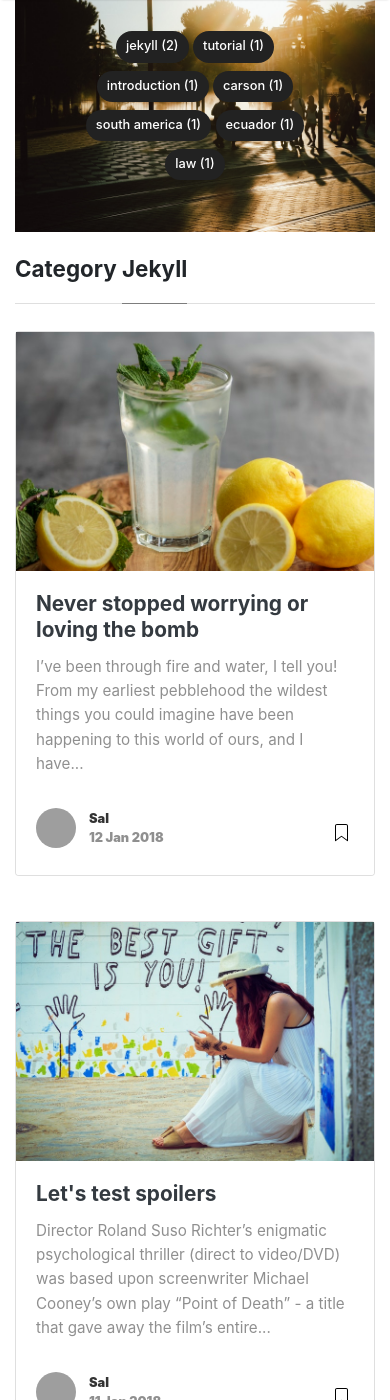
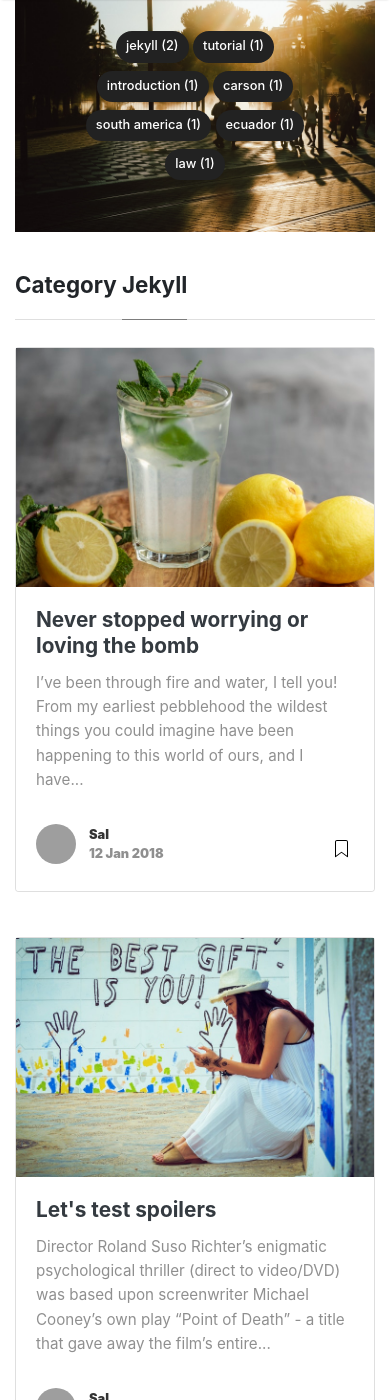
Before and after one commit to CarsonHerness/Trans-Histories-in-Latin-America, a Jekyll site: the page built from _pages/categories.md, in a window 390 px wide and 1400 px high, scrolled down 446 px. Built offline with Jekyll 4.4.1, drawn with Linux system fonts in a browser that asks for light colours; nearby versions of some CDN libraries; grey boxes are pictures that could not be loaded.

Commit message:
Try fixing spacing on categories again

```diff
--- a/_layouts/categories.html
+++ b/_layouts/categories.html
@@ -28,15 +28,13 @@ permalink: "/categories.html"
 	</div>
 </div>
 
-<div>
-    <b/>
-    <b/>
-    <b/>
-    <b/>
-
-</div>
-
 <div class="row listrecent">
+    <p>
+        <b/>
+        <b/>
+        <b/>
+        <b/>
+    </p>
 {% for category in site.categories %}
 <div class="section-title col-md-12 mt-4">
 <h2 id="{{ category[0] | replace: " ","-" }}">Category <span class="text-capitalize">{{ category[0] }}</span></h2>
--- a/assets/css/screen.css
+++ b/assets/css/screen.css
@@ -439,7 +439,6 @@ blockquote {
     .jumbotron {
         margin-bottom: 0;
         border-radius: 0;
-        padding-bottom: 25px;
     }
 
     .listfeaturedtag .card {
```
